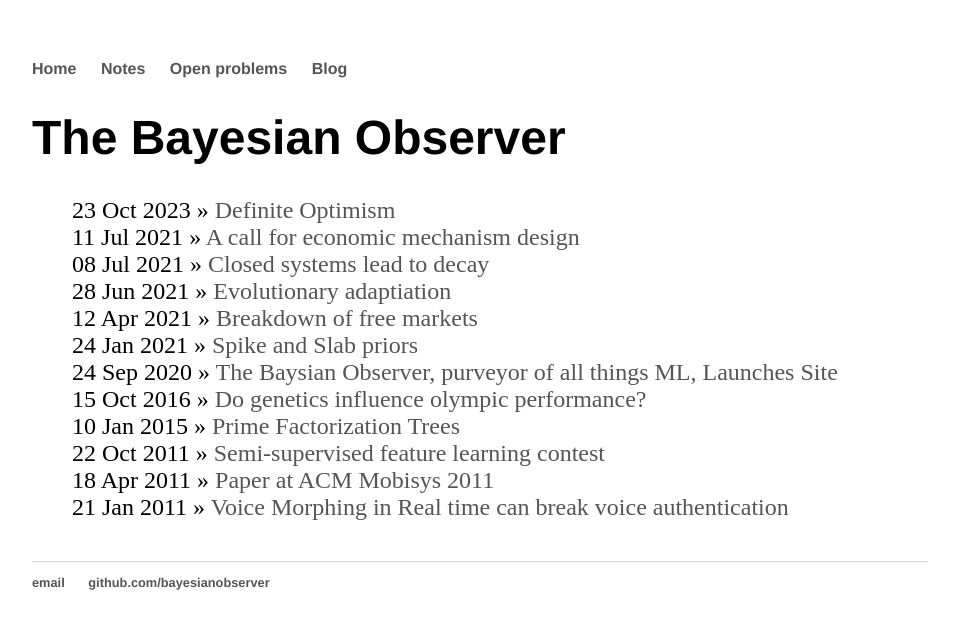
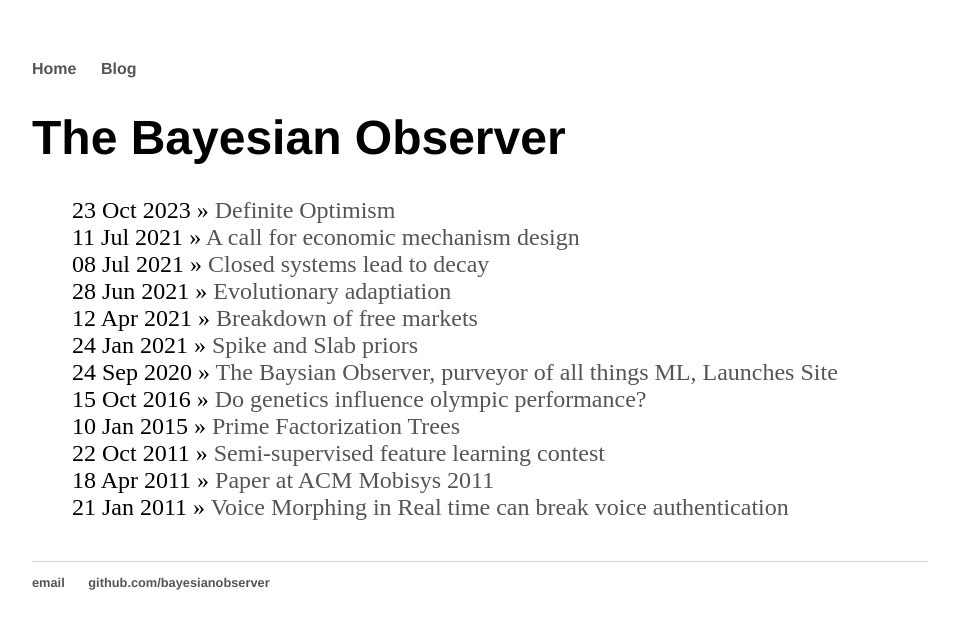
Before and after one commit to bayesianobserver/bayesianobserver.github.io, a Jekyll site: the page built from index.html, in a window 1280 px wide. Shown: the top 629 px of the page, without its empty margins (160-1119 px from the left). Built offline with Jekyll 4.4.1, drawn with Linux system fonts in a browser that asks for light colours.

Commit message:
removed open problems and notes

```diff
--- a/_layouts/default.html
+++ b/_layouts/default.html
@@ -9,8 +9,6 @@
 			<nav>
 	    		<ul>
 	        		<li><a href="/">Home</a></li>
-		        	<li><a href="/ml/notes">Notes</a></li>
-	        		<li><a href="/open/op">Open problems</a></li>
 	        		<li><a href="/blog">Blog</a></li>
 	    		</ul>
 			</nav>
```
